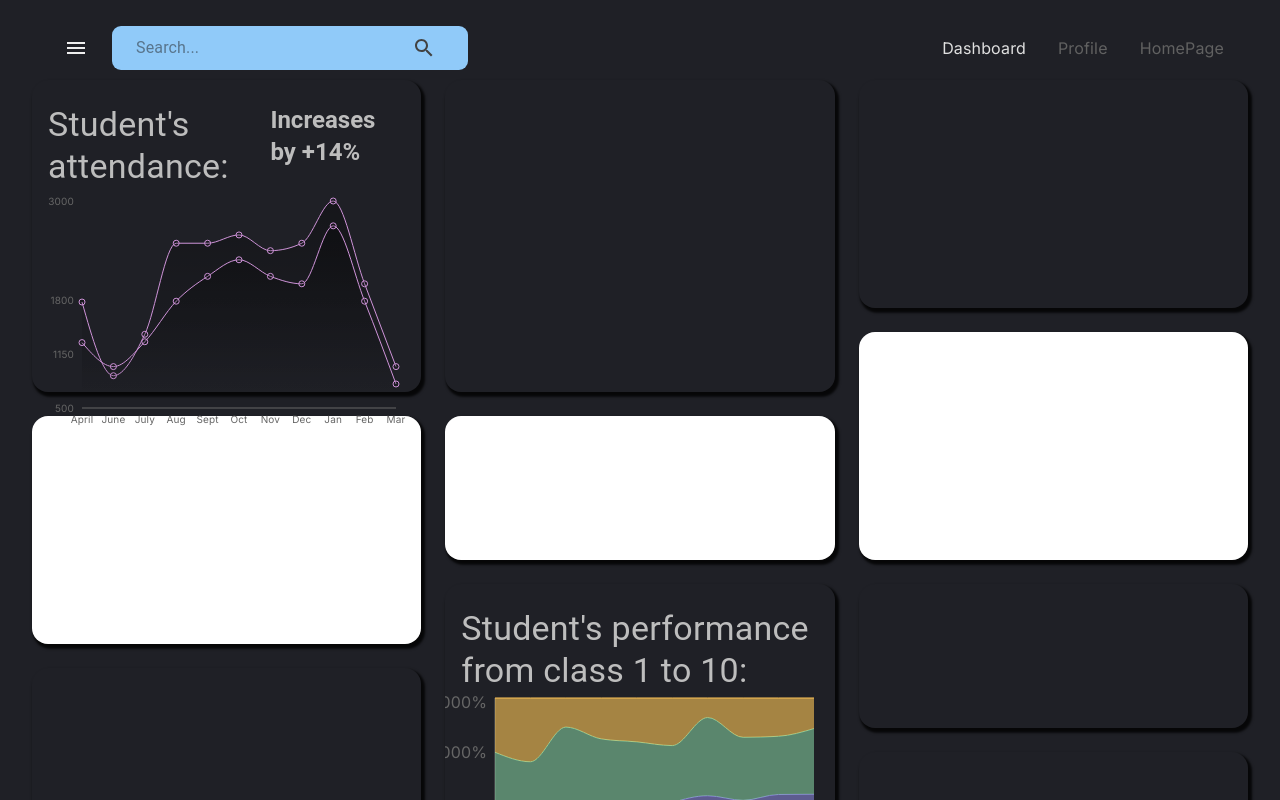
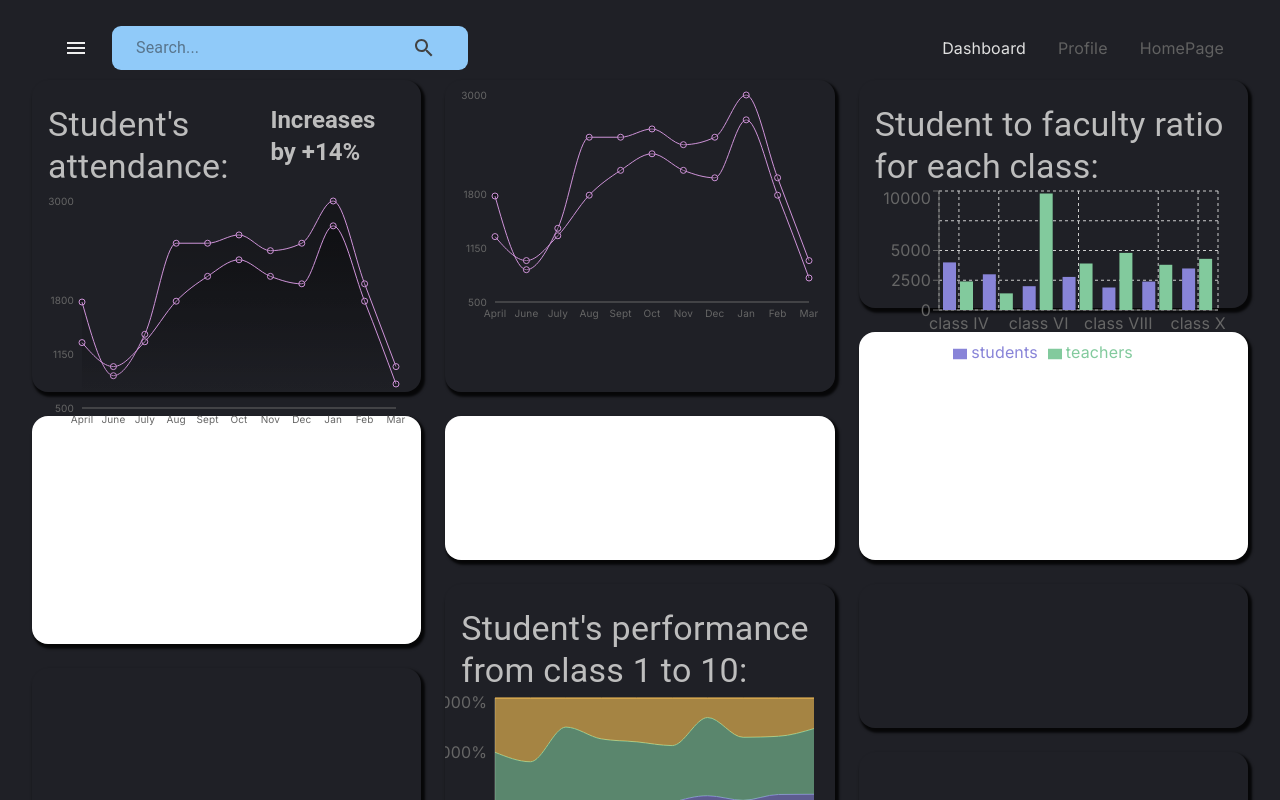
Before and after one commit to harmandsingh/SIMS, a React (Vite) app in the folder client/: page /homepage in a window 1280 px wide. Both pictures are taken after a click on the button 336 px from the left and 48 px from the top of the page. Shown: the top 800 px of the page. Built offline with nearby package versions, Linux system fonts and the light colour scheme.

Commit message:
student teacher ratio graph added

```diff
--- a/client/src/scenes/pages/homepage/row1.tsx
+++ b/client/src/scenes/pages/homepage/row1.tsx
@@ -1,7 +1,7 @@
 import DashboardBox from "@/components/DashboardBox";
 import { useGetStudentsQuery } from "@/state/api";
 import React, { PureComponent, useMemo } from 'react';
-import { LineChart, AreaChart, Area, XAxis, YAxis, CartesianGrid, Tooltip, ResponsiveContainer, Line, Legend } from 'recharts';
+import { Bar, BarChart, LineChart, AreaChart, Area, XAxis, YAxis, CartesianGrid, Tooltip, ResponsiveContainer, Line, Legend } from 'recharts';
 import BoxHeader from '@/components/BoxHeader';
 import { useTheme } from "@mui/material";
 
@@ -79,7 +79,50 @@ const attendance = [
     },
 ];
 
-
+const ratio = [
+    {
+        classname: 'class IV',
+        students: 4000,
+        teachers: 2400,
+        amt: 2400,
+    },
+    {
+        class: 'class V',
+        students: 3000,
+        teachers: 1398,
+        amt: 2210,
+    },
+    {
+        classname: 'class VI',
+        students: 2000,
+        teachers: 9800,
+        amt: 2290,
+    },
+    {
+        classname: 'class VII',
+        students: 2780,
+        teachers: 3908,
+        amt: 2000,
+    },
+    {
+        classname: 'class VIII',
+        students: 1890,
+        teachers: 4800,
+        amt: 2181,
+    },
+    {
+        classname: 'class IX',
+        students: 2390,
+        teachers: 3800,
+        amt: 2500,
+    },
+    {
+        classname: 'class X',
+        students: 3490,
+        teachers: 4300,
+        amt: 2100,
+    },
+];
 
 
 const Row1 = (props: Props) => {
@@ -90,7 +133,6 @@ const Row1 = (props: Props) => {
 
     return (
         <>
-        //Firt block on the dashboard
             <DashboardBox gridArea="a">
                 <BoxHeader
                     title="Student's attendance: "
@@ -129,12 +171,68 @@ const Row1 = (props: Props) => {
                 </ResponsiveContainer>
             </DashboardBox>
 
-            //Second block on the dashboard
+
 
             <DashboardBox gridArea="b">
+                <ResponsiveContainer width="100%" height="100%">
+                    <LineChart
+                        width={500}
+                        height={400}
+                        data={attendance}
+                        margin={{
+                            top: 15,
+                            right: 25,
+                            left: -10,
+                            bottom: 60,
+                        }}
+                    >
+                        <defs>
+                            <linearGradient id="colorCurrent" x1="0" y1="0" x2="0" y2="1">
+                                <stop offset="5%" stopColor={palette.primary[300]} stopOpacity={0.5} />
+                                <stop offset="95%" stopColor={palette.primary[300]} stopOpacity={0} />
+                            </linearGradient>
+                            <linearGradient id="colorPrevious" x1="0" y1="0" x2="0" y2="1">
+                                <stop offset="5%" stopColor={palette.primary[300]} stopOpacity={0.5} />
+                                <stop offset="95%" stopColor={palette.primary[300]} stopOpacity={0} />
+                            </linearGradient>
+                        </defs>
+                        <XAxis dataKey="month" tickLine={false} style={{ fontSize: "10px" }} />
+                        <YAxis tickLine={false} axisLine={{ strokeWidth: "0" }} style={{ fontSize: "10px" }} domain={[500, 3000]} />
+                        <Tooltip />
+                        <Line type="monotone" dataKey="presentStu" dot={true} stroke={palette.secondary.main} fill="url(#colorCurrent)" />
+                        <Line type="monotone" dataKey="previous" dot={true} stroke={palette.secondary.main} fill="url(#colorPrevious)" />
+                    </LineChart>
+                </ResponsiveContainer>
+            </DashboardBox>
+
+            <DashboardBox gridArea="c">
+                <BoxHeader
+                    title="Student to faculty ratio for each class:"
+
+                />
+                <ResponsiveContainer width="100%" height="100%">
+                    <BarChart
+                        width={500}
+                        height={400}
+                        data={ratio}
+                        margin={{
+                            top: 5,
+                            right: 30,
+                            left: 20,
+                            bottom: 50,
+                        }}
+                    >
+                        <CartesianGrid strokeDasharray="3 3" />
+                        <XAxis dataKey="classname" tickLine={false}/>
+                        <YAxis />
+                        <Tooltip />
+                        <Legend />
+                        <Bar dataKey="students" fill="#8884d8" />
+                        <Bar dataKey="teachers" fill="#82ca9d" />
+                    </BarChart>
+                </ResponsiveContainer>
 
             </DashboardBox>
-            <DashboardBox gridArea="c"></DashboardBox>
         </>
     );
 }
```
